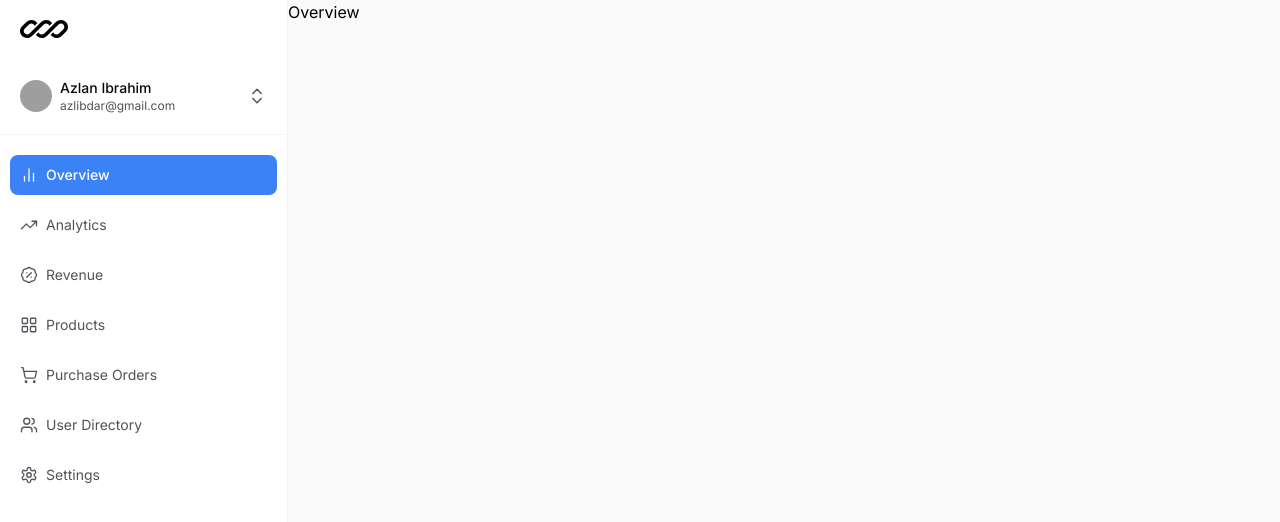
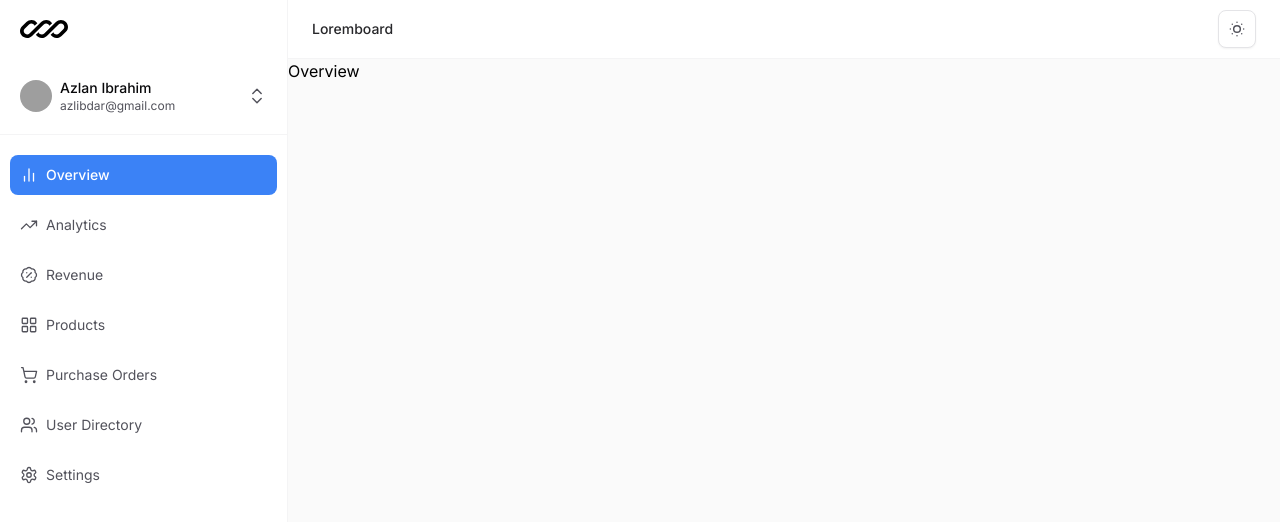
Before and after one commit to azlibdar/loremboard, a React (Vite) app: page / in a window 1280 px wide. Shown: the top 522 px of the page. Built offline with nearby package versions, Linux system fonts and the light colour scheme; grey boxes are pictures that could not be loaded.

Commit message:
add Header component and IconButton utility

```diff
--- a/src/App.tsx
+++ b/src/App.tsx
@@ -1,11 +1,13 @@
 import { Outlet } from "react-router-dom";
 import Sidebar from "./components/layout/Sidebar";
+import Header from "./components/layout/Header";
 
 const App = () => {
   return (
     <div className="w-full h-screen overflow-hidden flex">
       <Sidebar />
       <main className="w-full flex flex-col overflow-y-auto">
+        <Header />
         <Outlet />
       </main>
     </div>
--- /dev/null
+++ b/src/components/common/IconButton.tsx
@@ -0,0 +1,42 @@
+import { cn } from "../../lib/utils";
+
+interface Props {
+  onClick: () => void;
+  variant?: "primary" | "secondary" | "tertiary";
+  size?: "compact" | "regular" | "big";
+  shape?: "rounded" | "circle";
+  children: React.ReactNode;
+  className?: string;
+}
+
+const baseStyles = "transition select-none flex justify-center items-center aspect-square focus:outline-none active:translate-y-[1px]";
+
+const variants = {
+  primary: "bg-zinc-950 dark:bg-zinc-100 text-white dark:text-zinc-950 hover:opacity-90",
+  secondary:
+    "bg-white dark:bg-transparent border shadow-sm border-zinc-200 dark:border-zinc-800 text-zinc-600 dark:text-zinc-300 hover:bg-zinc-100 dark:hover:bg-zinc-800",
+  tertiary: "bg-transparent text-zinc-600 dark:text-zinc-300 hover:bg-zinc-200/50 dark:hover:bg-zinc-800",
+};
+
+const sizes = {
+  compact: "p-2",
+  regular: "p-2.5",
+  big: "p-3",
+};
+
+const shapes = {
+  circle: "rounded-full",
+  rounded: "rounded-lg",
+};
+
+const IconButton = ({ onClick, variant = "secondary", size = "regular", shape = "rounded", children, className }: Props) => {
+  const combinedClassName = cn(baseStyles, sizes[size], shapes[shape], variants[variant], className);
+
+  return (
+    <button onClick={onClick} className={combinedClassName}>
+      {children}
+    </button>
+  );
+};
+
+export default IconButton;
--- /dev/null
+++ b/src/components/layout/Header.tsx
@@ -0,0 +1,22 @@
+import { Menu, SunDim } from "lucide-react";
+import IconButton from "../common/IconButton";
+
+const Header = () => {
+  return (
+    <header className="bg-white border-b border-zinc-100">
+      <div className="max-w-7xl mx-auto flex justify-between items-center py-2.5 px-6">
+        <div className="flex items-center gap-1.5">
+          <IconButton onClick={() => {}} size="compact" variant="tertiary" className="lg:hidden">
+            <Menu size={18} strokeWidth={1.75} />
+          </IconButton>
+          <h2 className="text-sm font-medium text-zinc-800">Loremboard</h2>
+        </div>
+        <IconButton onClick={() => {}} size="compact">
+          <SunDim size={20} strokeWidth={1.75} />
+        </IconButton>
+      </div>
+    </header>
+  );
+};
+
+export default Header;
--- /dev/null
+++ b/src/lib/utils.ts
@@ -0,0 +1,6 @@
+import { ClassValue, clsx } from "clsx";
+import { twMerge } from "tailwind-merge";
+
+export function cn(...inputs: ClassValue[]) {
+  return twMerge(clsx(inputs));
+}
```
